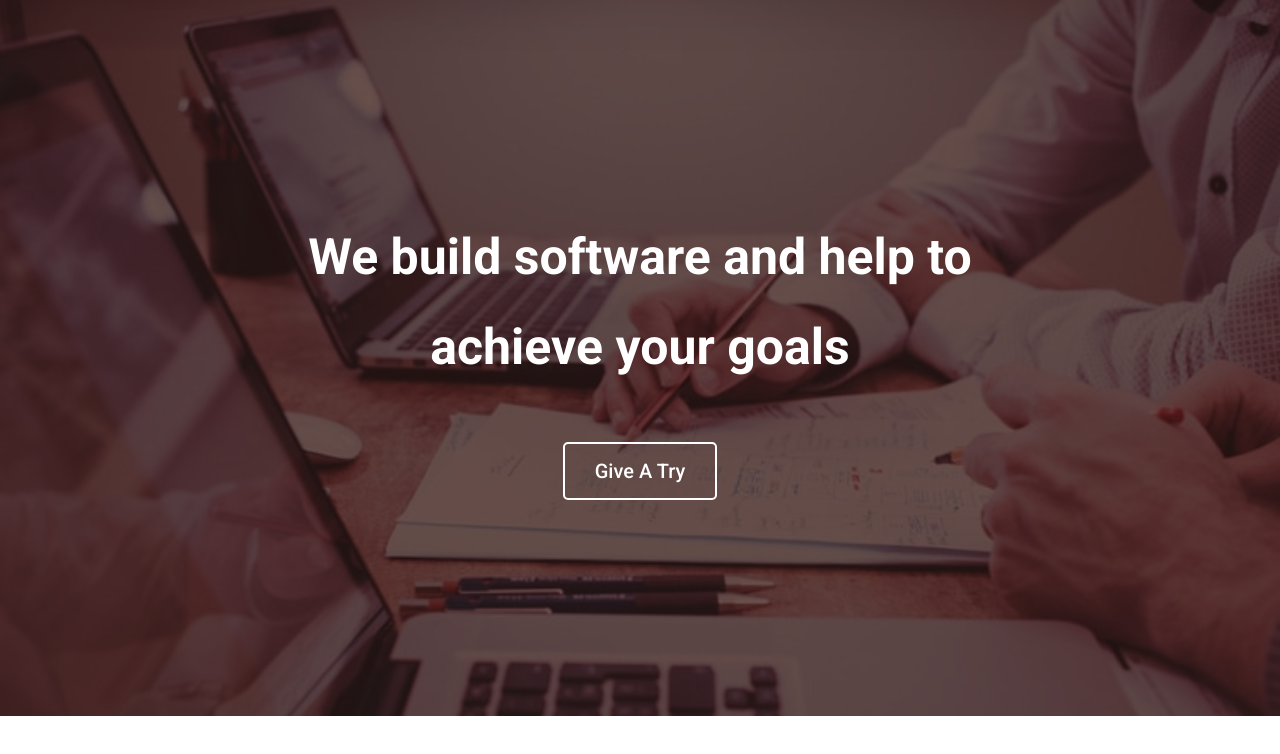
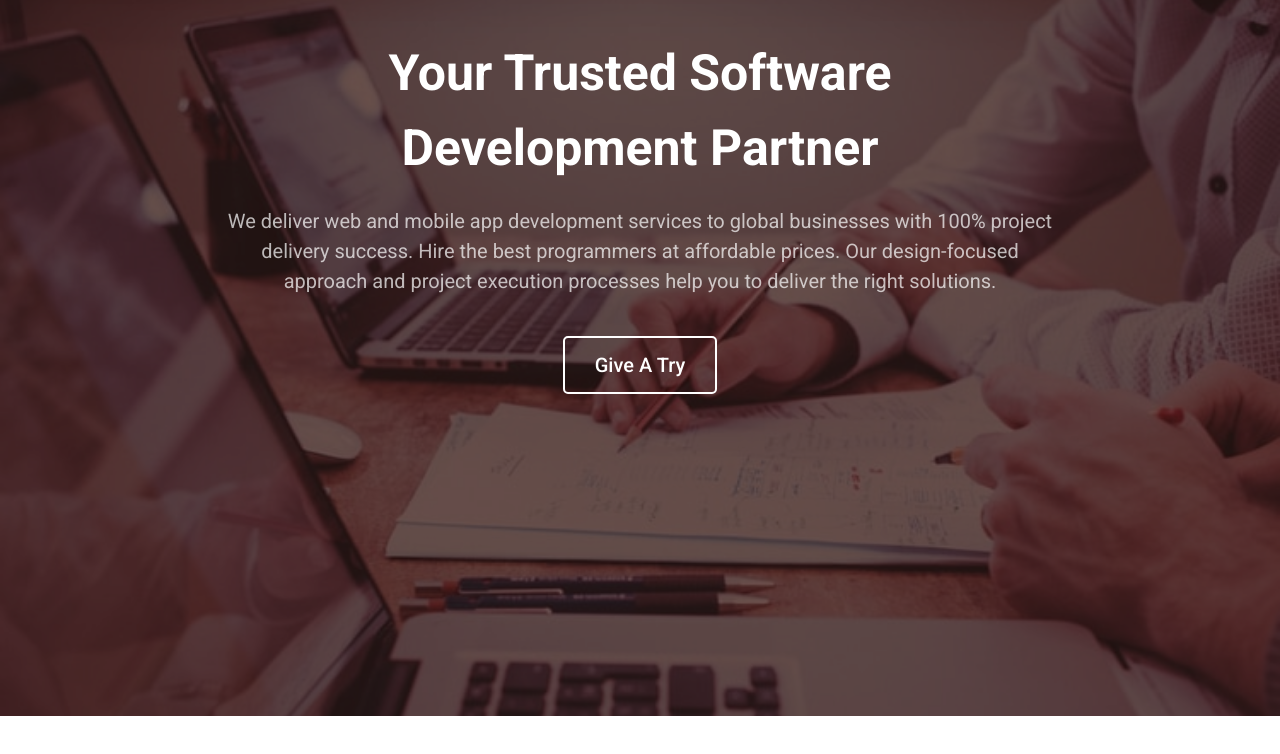
Before and after one commit to sadabdhrubo1997/dotbest, a plain HTML site: page index.html in a window 1280 px wide. Shown: the part 64-818 px from the top of the page. Drawn offline with Linux system fonts and the light colour scheme.

Commit message:
paragraph added on the header

```diff
--- a/index.html
+++ b/index.html
@@ -36,7 +36,8 @@
 
     <div id="header_area">
         <div class="container">
-            <h1>We build software and help to achieve your goals </h1>
+            <h1>Your Trusted Software Development Partner </h1>
+            <p>We deliver web and mobile app development services to global businesses  with 100% project delivery success. Hire the best programmers at affordable prices. Our design-focused approach and project execution processes help you to deliver the right solutions.</p>
             <div class="giveAtry"><a href="">
                 Give A Try
             </a></div>
--- a/resources/css/_homepage.scss
+++ b/resources/css/_homepage.scss
@@ -99,7 +99,7 @@
         z-index: 0;
         display: flex;
         justify-content: center;
-        align-items: center;
+
 
 
 
@@ -119,8 +119,19 @@
             text-align: center;
             font-size: 5rem;
             padding: 0 20%;
-            line-height: 1.8;
-            margin-bottom: 5rem;
+            line-height: 1.5;
+            margin-top: 4rem;
+        }
+
+        p{
+            color: rgba(255, 255, 255, 0.7);
+            text-align: center;
+            font-size: 2rem;
+            font-weight: 400;
+            padding: 0 15%;
+            line-height: 1.5;
+            margin-top: 2rem;
+            margin-bottom: 4rem;
         }
 
         .giveAtry {
```
Also changed, not shown: resources/css/style.css, 1 other file.
